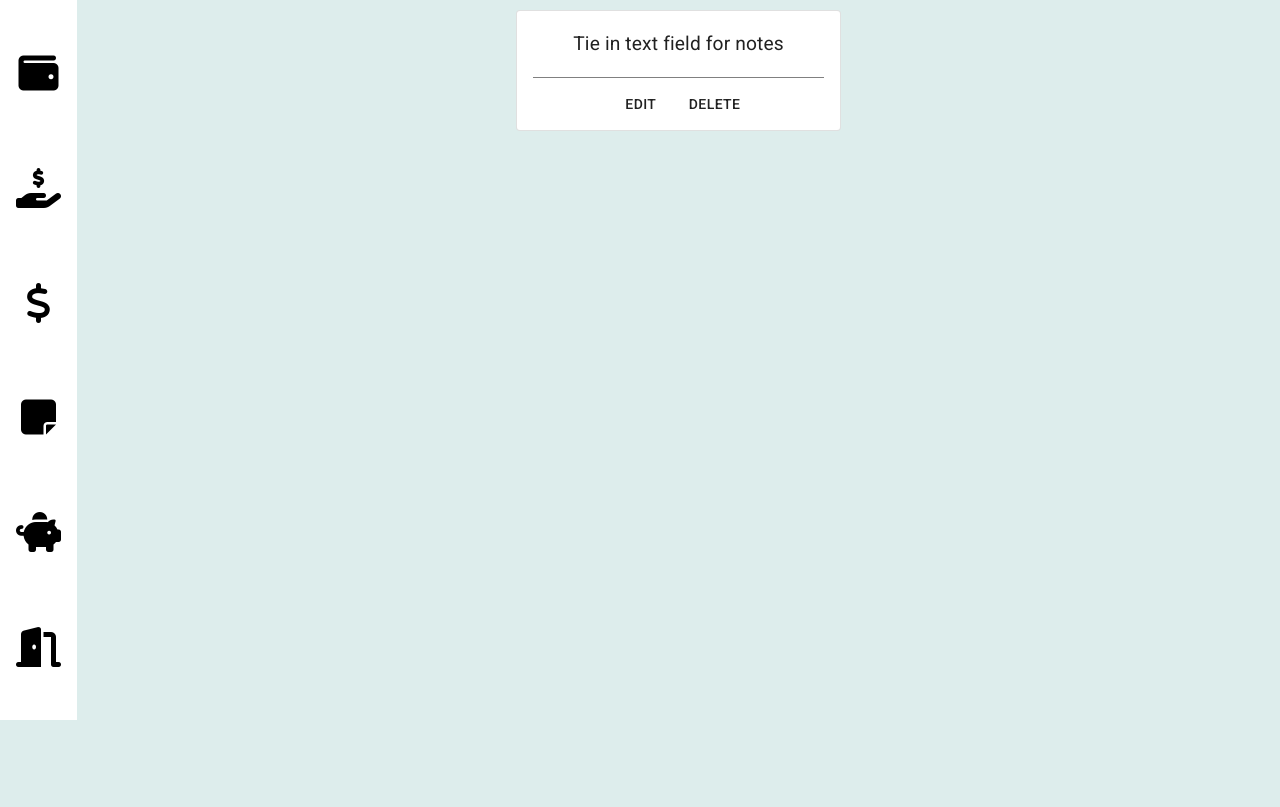
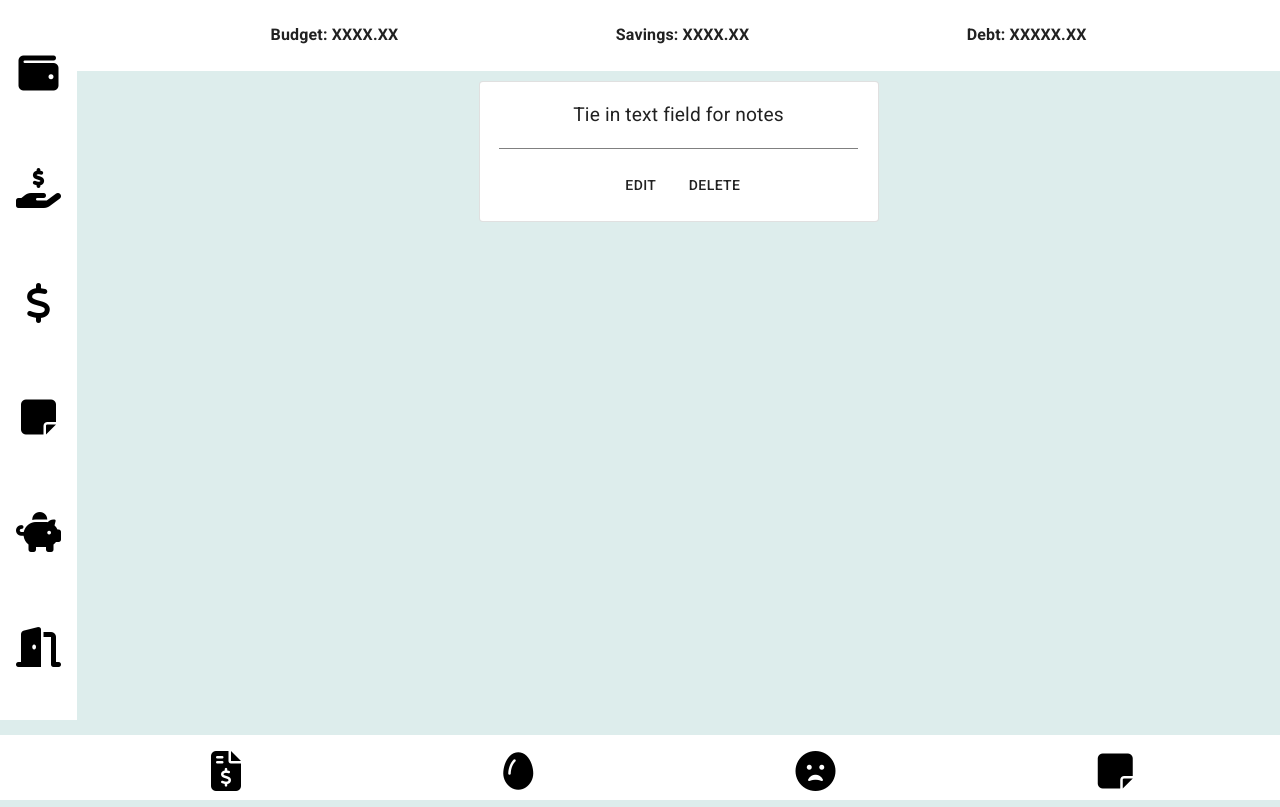
Before and after one commit to springbreak2020/SBFrontEnd, a React (Create React App) app in the folder sbfe/: page /dashboard in a window 1280 px wide. Built offline with nearby package versions, Linux system fonts and the light colour scheme.

Commit message:
Added the remaining cards. All view table links working.

```diff
--- a/sbfe/src/components/dashboard/Dashboard.js
+++ b/sbfe/src/components/dashboard/Dashboard.js
@@ -1,6 +1,6 @@
 import React from "react";
 
-import Sidebar from "../sidebar/Sidebar";
+// import Sidebar from "../sidebar/Sidebar";
 import NotesCard from "../notes/NotesCard";
 
 import "./dashboard.css";
@@ -8,7 +8,7 @@ import "./dashboard.css";
 export const Dashboard = () => {
   return (
     <div className="dashboard">
-      <Sidebar />
+      {/* <Sidebar /> */}
       <NotesCard />
     </div>
   );
--- a/sbfe/src/components/incomeExpense/IncomeExpenseCard.js
+++ b/sbfe/src/components/incomeExpense/IncomeExpenseCard.js
@@ -1,16 +1,57 @@
 import React from "react";
+import { Link } from "react-router-dom";
+
+import { makeStyles } from "@material-ui/core/styles";
+import Card from "@material-ui/core/Card";
+import CardActions from "@material-ui/core/CardActions";
+import Button from "@material-ui/core/Button";
+import Typography from "@material-ui/core/Typography";
+
+import Sidebar from "../sidebar/Sidebar";
+import TopBar from "../topbar/TopBar";
+import BottomBar from "../bottombar/BottomBar";
 
 import "./income-expense.css";
 
+const useStyles = makeStyles({
+  root: {
+    minWidth: 275,
+    margin: "10px auto",
+    height: "fit-content",
+    justifyContent: "center",
+    width: "90%",
+    maxWidth: "400px",
+  },
+  text: {
+    borderBottom: "1px solid grey",
+    textAlign: "center",
+    margin: "0 auto",
+    width: "90%",
+  },
+});
 export const IncomeExpenseCard = () => {
+  const classes = useStyles();
   return (
-    <div>
-      <div>
-        <h2>Title: Tie in title</h2>
-        <h2>Type: Tie in income or expense</h2>
-        <h2>Category: Tie in category</h2>
-        <h2>Ammount: Tie in ammount</h2>
-        <h2>Note: Tie in note</h2>
+    <div style={{ display: "flex" }}>
+      <Sidebar />
+      <div style={{ width: "100%" }}>
+        <TopBar />
+        <Card className={classes.root} variant="outlined">
+          <Typography variant="body2" className={classes.text}>
+            <h2>Title: Tie in title</h2>
+            <h2>Type: Tie in income or expense</h2>
+            <h2>Category: Tie in category</h2>
+            <h2>Ammount: Tie in ammount</h2>
+            <h2>Note: Tie in note</h2>
+          </Typography>
+          <CardActions className={classes.root}>
+            <Link to="/incomeexpenseeditdelete" style={{ textDecoration: "none" }}>
+              <Button size="medium">Edit</Button>
+            </Link>
+            <Button size="medium">Delete</Button>
+          </CardActions>
+        </Card>
+        <BottomBar />
       </div>
     </div>
   );
--- a/sbfe/src/components/notes/NotesCard.js
+++ b/sbfe/src/components/notes/NotesCard.js
@@ -7,12 +7,20 @@ import CardActions from "@material-ui/core/CardActions";
 import Button from "@material-ui/core/Button";
 import Typography from "@material-ui/core/Typography";
 
+import Sidebar from "../sidebar/Sidebar";
+import TopBar from "../topbar/TopBar";
+import BottomBar from "../bottombar/BottomBar";
+
 import "./notes.css";
 
 const useStyles = makeStyles({
   root: {
     minWidth: 275,
+    margin: "10px auto",
+    height: "fit-content",
     justifyContent: "center",
+    width: "90%",
+    maxWidth: "400px",
   },
   text: {
     borderBottom: "1px solid grey",
@@ -24,7 +32,10 @@ const useStyles = makeStyles({
 const NotesCard = () => {
   const classes = useStyles();
   return (
-    <div className="note-body">
+    <div style={{ display: "flex", width: "100%" }}>
+      <Sidebar />
+      <div style={{ width: "100%" }}>
+        <TopBar />
         <Card className={classes.root} variant="outlined">
           <Typography variant="body2" className={classes.text}>
             <p>Tie in text field for notes</p>
@@ -36,6 +47,8 @@ const NotesCard = () => {
             <Button size="medium">Delete</Button>
           </CardActions>
         </Card>
+        <BottomBar />
+      </div>
     </div>
   );
 };
--- a/sbfe/src/components/savings/SavingsCard.js
+++ b/sbfe/src/components/savings/SavingsCard.js
@@ -1,12 +1,55 @@
 import React from "react";
+import { Link } from "react-router-dom";
 
+import { makeStyles } from "@material-ui/core/styles";
+import Card from "@material-ui/core/Card";
+import CardActions from "@material-ui/core/CardActions";
+import Button from "@material-ui/core/Button";
+import Typography from "@material-ui/core/Typography";
+
+import Sidebar from "../sidebar/Sidebar";
+import TopBar from "../topbar/TopBar";
+import BottomBar from "../bottombar/BottomBar";
+
+const useStyles = makeStyles({
+  root: {
+    minWidth: 275,
+    margin: "10px auto",
+    height: "fit-content",
+    justifyContent: "center",
+    width: "90%",
+    maxWidth: "400px",
+  },
+  text: {
+    borderBottom: "1px solid grey",
+    textAlign: "center",
+    margin: "0 auto",
+    width: "90%",
+  },
+});
 export const SavingsCard = () => {
+  const classes = useStyles();
   return (
-    <div>
-      <h2>Type: Tie in type of savings</h2>
-      <h2>Location: Tie in location</h2>
-      <h2>Ammount: Tie in ammount</h2>
-      <h2>Note: Tie in note</h2>
+    <div style={{ display: "flex" }}>
+      <Sidebar />
+      <div style={{ width: "100%" }}>
+        <TopBar />
+        <Card className={classes.root} variant="outlined">
+          <Typography variant="body2" className={classes.text}>
+            <h2>Type: Tie in type of savings</h2>
+            <h2>Location: Tie in location</h2>
+            <h2>Ammount: Tie in ammount</h2>
+            <h2>Note: Tie in note</h2>
+          </Typography>
+          <CardActions className={classes.root}>
+            <Link to="/savingseditdelete" style={{ textDecoration: "none" }}>
+              <Button size="medium">Edit</Button>
+            </Link>
+            <Button size="medium">Delete</Button>
+          </CardActions>
+        </Card>
+        <BottomBar />
+      </div>
     </div>
   );
 };
--- a/sbfe/src/components/sidebar/Sidebar.js
+++ b/sbfe/src/components/sidebar/Sidebar.js
@@ -14,7 +14,7 @@ const Sidebar = (props) => {
     props.history.push("/incomeexpensecard");
   };
   const toNotes = () => {
-    props.history.push("/notescard");
+    props.history.push("/dashboard");
   };
   const toSavings = () => {
     props.history.push("/savingscard");
--- a/sbfe/src/components/utils/Routes.js
+++ b/sbfe/src/components/utils/Routes.js
@@ -13,6 +13,8 @@ import { NotesAdd } from "../notes/NotesAdd";
 import { NotesEditDelete } from "../notes/NotesEditDelete";
 import { Dashboard } from "../dashboard/Dashboard";
 import { DebtCard } from "../debt/DebtCard";
+import { IncomeExpenseCard } from "../incomeExpense/IncomeExpenseCard";
+import { SavingsCard } from "../savings/SavingsCard";
 
 export const Routes = () => {
   return (
@@ -25,6 +27,7 @@ export const Routes = () => {
       <Route
         path="/IncomeExpenseEditDelete"
         component={IncomeExpenseEditDelete}
+
       />
       <Route path="/Budgets" component={Budgets} />
       <Route path="/SavingsAdd" component={SavingsAdd} />
@@ -34,6 +37,8 @@ export const Routes = () => {
       <Route path="/NotesAdd" component={NotesAdd} />
       <Route path="/NotesEditDelete" component={NotesEditDelete} />
       <Route path="/DebtCard" component={DebtCard} />
+      <Route path="/IncomeExpenseCard" component={IncomeExpenseCard} />
+      <Route path="/SavingsCard" component={SavingsCard} />
     </>
   );
 };
```
Lines whose indentation alone changed are shown as unchanged.
